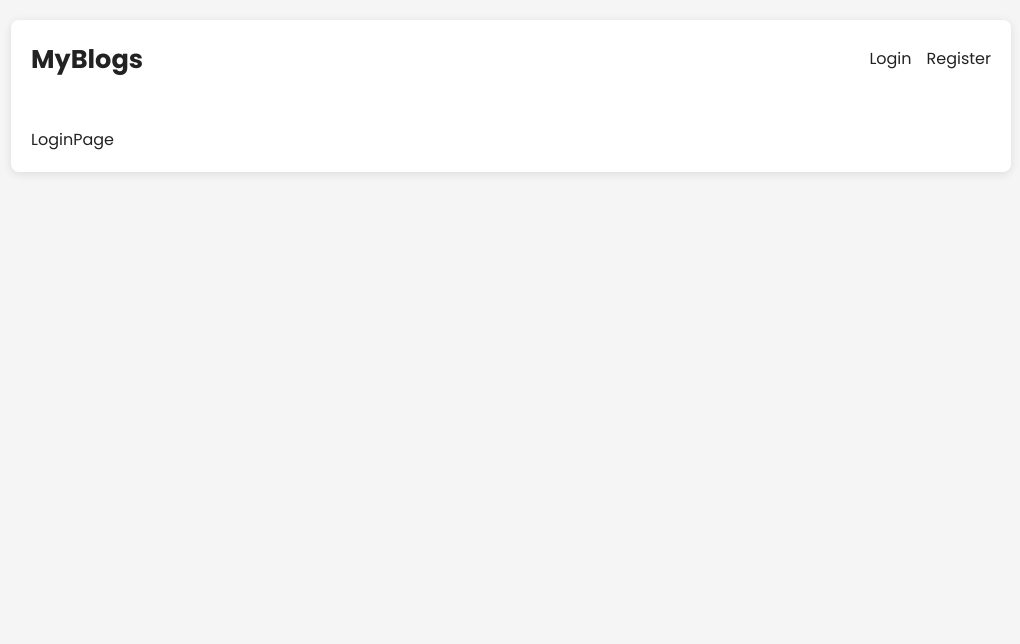
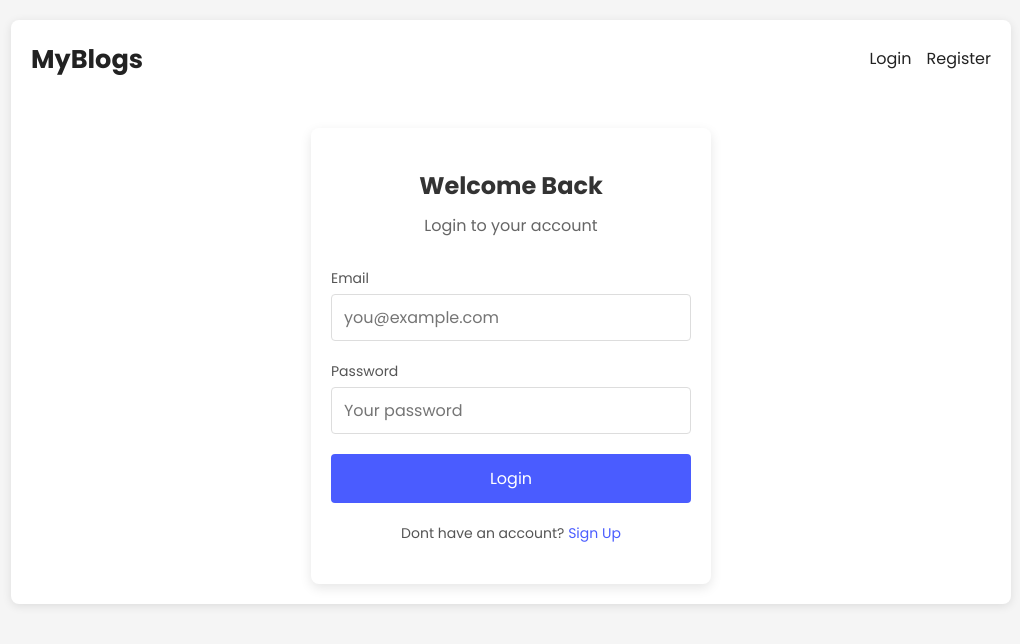
Before and after one commit to VictorMugisha/mern-blogs, a React (Vite) app in the folder client/: page /login in a window 1280 px wide. Shown: the top 644 px of the page, without its empty margins (129-1149 px from the left). Built offline with nearby package versions, Linux system fonts and the light colour scheme.

Commit message:
Added a Login page component styles

```diff
--- a/client/src/App.css
+++ b/client/src/App.css
@@ -153,3 +153,83 @@ div.post p.summary {
     font-size: 1rem;
   }
 }
+
+/* LoginPage Styles */
+.login-container {
+  max-width: 400px;
+  margin: 0 auto;
+  padding: 40px 20px;
+  background-color: #fff;
+  border-radius: 8px;
+  box-shadow: 0 4px 12px rgba(0, 0, 0, 0.1);
+  text-align: center;
+}
+
+.login-title {
+  font-size: 24px;
+  font-weight: 700;
+  color: #333;
+  margin-bottom: 10px;
+}
+
+.login-subtitle {
+  font-size: 16px;
+  font-weight: 400;
+  color: #666;
+  margin-bottom: 30px;
+}
+
+.login-form {
+  display: flex;
+  flex-direction: column;
+  gap: 20px;
+}
+
+.login-input-group {
+  display: flex;
+  flex-direction: column;
+  text-align: left;
+}
+
+.login-input-group label {
+  margin-bottom: 5px;
+  font-size: 14px;
+  color: #555;
+}
+
+.login-input-group input {
+  padding: 10px 12px;
+  border: 1px solid #ddd;
+  border-radius: 4px;
+  font-size: 16px;
+}
+
+.login-btn {
+  padding: 12px 20px;
+  background-color: #4a5cff;
+  color: #fff;
+  border: none;
+  border-radius: 4px;
+  font-size: 16px;
+  cursor: pointer;
+  transition: background-color 0.3s;
+}
+
+.login-btn:hover {
+  background-color: #3a4bc7;
+}
+
+.login-footer {
+  margin-top: 20px;
+  font-size: 14px;
+  color: #555;
+}
+
+.login-footer .login-link {
+  color: #4a5cff;
+  text-decoration: none;
+}
+
+.login-footer .login-link:hover {
+  text-decoration: underline;
+}
--- a/client/src/pages/LoginPage.jsx
+++ b/client/src/pages/LoginPage.jsx
@@ -1,5 +1,55 @@
+import { useState } from "react";
+
+
 export default function LoginPage() {
+  const [email, setEmail] = useState("");
+  const [password, setPassword] = useState("");
+
+  const handleSubmit = (e) => {
+    e.preventDefault();
+    // Handle login logic here
+    console.log("Logging in with:", { email, password });
+  };
+
   return (
-    <div>LoginPage</div>
-  )
-}
+    <div className="login-container">
+      <h1 className="login-title">Welcome Back</h1>
+      <p className="login-subtitle">Login to your account</p>
+
+      <form className="login-form" onSubmit={handleSubmit}>
+        <div className="login-input-group">
+          <label>Email</label>
+          <input
+            type="email"
+            value={email}
+            onChange={(e) => setEmail(e.target.value)}
+            placeholder="you@example.com"
+            required
+          />
+        </div>
+
+        <div className="login-input-group">
+          <label>Password</label>
+          <input
+            type="password"
+            value={password}
+            onChange={(e) => setPassword(e.target.value)}
+            placeholder="Your password"
+            required
+          />
+        </div>
+
+        <button type="submit" className="login-btn">
+          Login
+        </button>
+      </form>
+
+      <p className="login-footer">
+        Dont have an account?{" "}
+        <a href="/register" className="login-link">
+          Sign Up
+        </a>
+      </p>
+    </div>
+  );
+};
```
